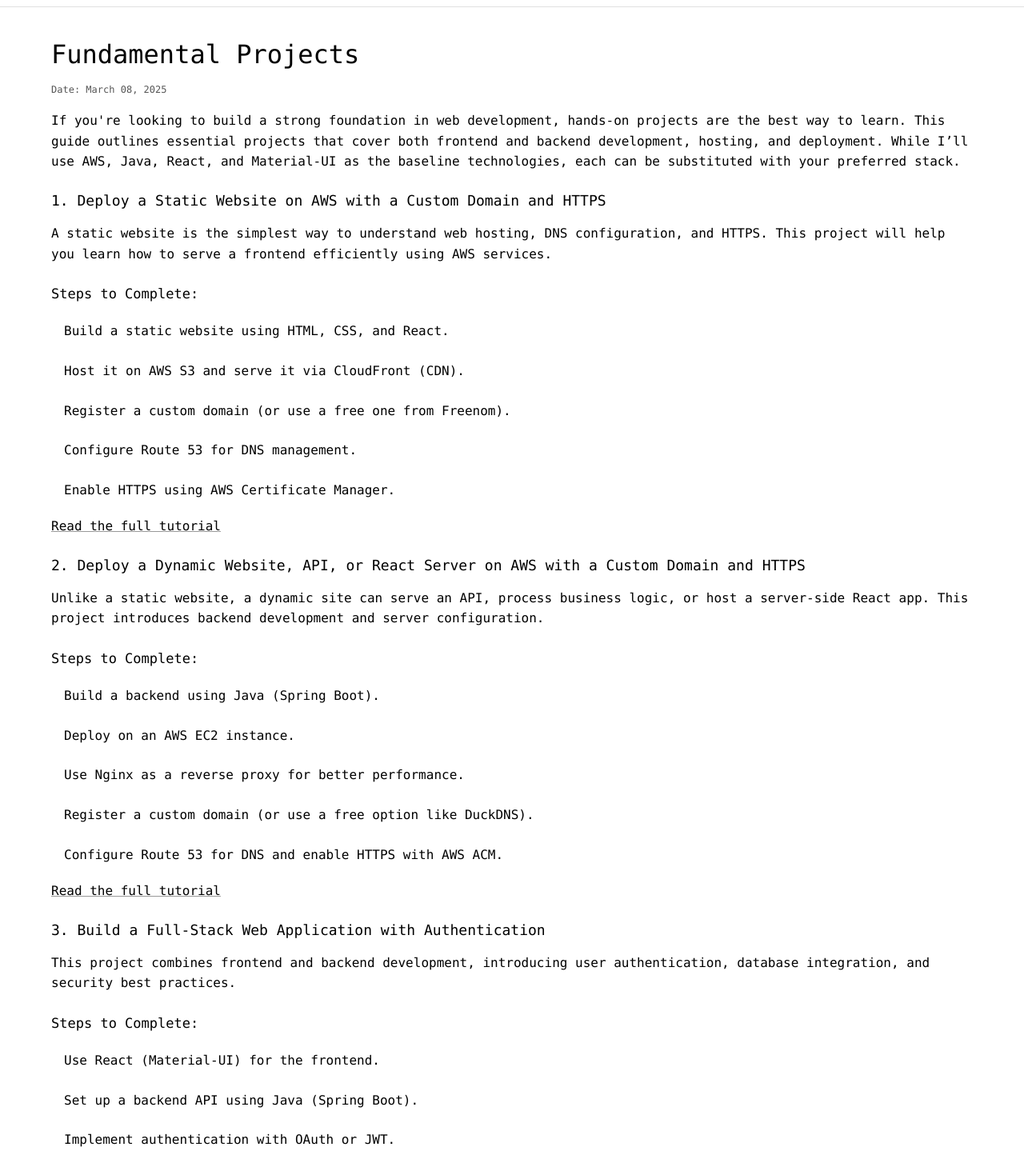
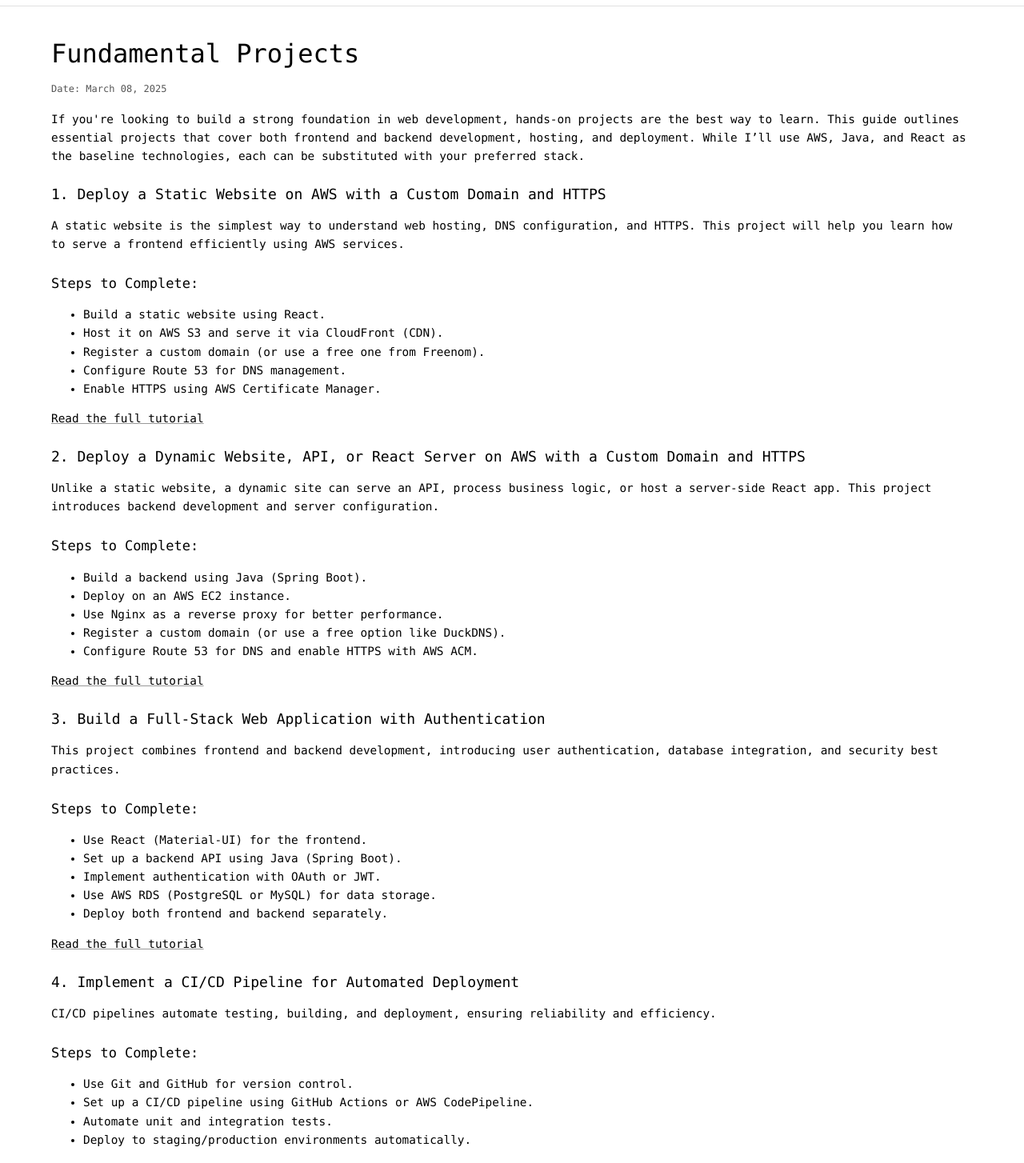
Before and after one commit to boller002/oller.io, a React (Create React App) app: page /blog/fundamental-projects in a window 1280 px wide. Shown: the part 80-1534 px from the top of the page at 80% size. Built offline with nearby package versions, Linux system fonts and the light colour scheme.

Commit message:
add static website blog post

```diff
--- a/src/App.js
+++ b/src/App.js
@@ -7,6 +7,7 @@
 import Home from "./pages/Home";
 import Blog from "./pages/Blog";
 import FundamentalProjects from "./pages/posts/FundamentalProjects";
+import StaticWebsite from "./pages/posts/StaticWebsite";
 import Todo from "./pages/posts/Todo";
 import Projects from "./pages/Projects";
 
@@ -18,6 +19,7 @@
         <Route path="/" element={<Home />} />
         <Route path="blog" element={<Blog />} />
         <Route path="blog/fundamental-projects" element={<FundamentalProjects />} />
+        <Route path="blog/static-website" element={<StaticWebsite />} />
         <Route path="projects" element={<Projects />} />
         <Route path="/blog/todo" element={<Todo />} />
       </Routes>
--- a/src/pages/Blog.js
+++ b/src/pages/Blog.js
@@ -19,10 +19,23 @@
           Date: March 08, 2025
         </Typography>
         <Typography variant="body1" paragraph sx={{ mt: 1 }}>
-          Projects new software engineers should complete to more strongly grasp a number of web development technologies.
+          In this post, I recommend projects that new software engineers should complete to more strongly grasp a number of web development technologies.
         </Typography>
       </Box>
-      {/* Add more blog posts here as you create them */}
+      <Box sx={{ mb: 2 }}>
+        <Typography variant="h5" gutterBottom>
+          <Link component={RouterLink} to="/blog/static-website" underline="hover">
+            Static Website
+          </Link>
+        </Typography>
+        <Typography variant="body2" sx={{ color: "text.secondary" }}>
+          Date: March 10, 2025
+        </Typography>
+        <Typography variant="body1" paragraph sx={{ mt: 1 }}>
+          In this post, I provide a high-level tutorial for building and hosting a static website in s3 served by a cloud distribution network (CDN).
+        </Typography>
+      </Box>
+
     </Container>
   );
 };
--- a/src/pages/posts/FundamentalProjects.js
+++ b/src/pages/posts/FundamentalProjects.js
@@ -1,6 +1,7 @@
 // src/pages/posts/FundamentalProjects.js
 import React from "react";
-import { Container, Typography, Box, List, ListItem, ListItemText, Link } from "@mui/material";
+import { Container, Typography, Box, List, ListItem, ListItemText, Link, ListItemIcon } from "@mui/material";
+import FiberManualRecordIcon from "@mui/icons-material/FiberManualRecord";
 
 const FundamentalProjects = () => {
   return (
@@ -13,7 +14,7 @@
           Date: March 08, 2025
         </Typography>
         <Typography variant="body1" sx={{ mt: 2 }}>
-          If you're looking to build a strong foundation in web development, hands-on projects are the best way to learn. This guide outlines essential projects that cover both frontend and backend development, hosting, and deployment. While I’ll use AWS, Java, React, and Material-UI as the baseline technologies, each can be substituted with your preferred stack.
+          If you're looking to build a strong foundation in web development, hands-on projects are the best way to learn. This guide outlines essential projects that cover both frontend and backend development, hosting, and deployment. While I’ll use AWS, Java, and React as the baseline technologies, each can be substituted with your preferred stack.
         </Typography>
 
         <Typography variant="h5" sx={{ mt: 3 }}>
@@ -24,14 +25,14 @@
         </Typography>
 
         <Typography variant="h6" sx={{ mt: 3 }}>Steps to Complete:</Typography>
-        <List>
-          <ListItem><ListItemText primary="Build a static website using HTML, CSS, and React." /></ListItem>
-          <ListItem><ListItemText primary="Host it on AWS S3 and serve it via CloudFront (CDN)." /></ListItem>
-          <ListItem><ListItemText primary="Register a custom domain (or use a free one from Freenom)." /></ListItem>
-          <ListItem><ListItemText primary="Configure Route 53 for DNS management." /></ListItem>
-          <ListItem><ListItemText primary="Enable HTTPS using AWS Certificate Manager." /></ListItem>
-        </List>
-        <Link href="/blog/todo">Read the full tutorial</Link>
+        <ul>
+          <li>Build a static website using React.</li>
+          <li>Host it on AWS S3 and serve it via CloudFront (CDN).</li>
+          <li>Register a custom domain (or use a free one from Freenom).</li>
+          <li>Configure Route 53 for DNS management.</li>
+          <li>Enable HTTPS using AWS Certificate Manager.</li>
+        </ul>
+        <Link href="/blog/static-website">Read the full tutorial</Link>
 
         <Typography variant="h5" sx={{ mt: 3 }}>
           2. Deploy a Dynamic Website, API, or React Server on AWS with a Custom Domain and HTTPS
@@ -41,13 +42,13 @@
         </Typography>
 
         <Typography variant="h6" sx={{ mt: 3 }}>Steps to Complete:</Typography>
-        <List>
-          <ListItem><ListItemText primary="Build a backend using Java (Spring Boot)." /></ListItem>
-          <ListItem><ListItemText primary="Deploy on an AWS EC2 instance." /></ListItem>
-          <ListItem><ListItemText primary="Use Nginx as a reverse proxy for better performance." /></ListItem>
-          <ListItem><ListItemText primary="Register a custom domain (or use a free option like DuckDNS)." /></ListItem>
-          <ListItem><ListItemText primary="Configure Route 53 for DNS and enable HTTPS with AWS ACM." /></ListItem>
-        </List>
+        <ul>
+          <li>Build a backend using Java (Spring Boot).</li>
+          <li>Deploy on an AWS EC2 instance.</li>
+          <li>Use Nginx as a reverse proxy for better performance.</li>
+          <li>Register a custom domain (or use a free option like DuckDNS).</li>
+          <li>Configure Route 53 for DNS and enable HTTPS with AWS ACM.</li>
+        </ul>
         <Link href="/blog/todo">Read the full tutorial</Link>
 
         <Typography variant="h5" sx={{ mt: 3 }}>
@@ -58,13 +59,13 @@
         </Typography>
 
         <Typography variant="h6" sx={{ mt: 3 }}>Steps to Complete:</Typography>
-        <List>
-          <ListItem><ListItemText primary="Use React (Material-UI) for the frontend." /></ListItem>
-          <ListItem><ListItemText primary="Set up a backend API using Java (Spring Boot)." /></ListItem>
-          <ListItem><ListItemText primary="Implement authentication with OAuth or JWT." /></ListItem>
-          <ListItem><ListItemText primary="Use AWS RDS (PostgreSQL or MySQL) for data storage." /></ListItem>
-          <ListItem><ListItemText primary="Deploy both frontend and backend separately." /></ListItem>
-        </List>
+        <ul>
+          <li>Use React (Material-UI) for the frontend.</li>
+          <li>Set up a backend API using Java (Spring Boot).</li>
+          <li>Implement authentication with OAuth or JWT.</li>
+          <li>Use AWS RDS (PostgreSQL or MySQL) for data storage.</li>
+          <li>Deploy both frontend and backend separately.</li>
+        </ul>
         <Link href="/blog/todo">Read the full tutorial</Link>
 
         <Typography variant="h5" sx={{ mt: 3 }}>
@@ -75,12 +76,12 @@
         </Typography>
 
         <Typography variant="h6" sx={{ mt: 3 }}>Steps to Complete:</Typography>
-        <List>
-          <ListItem><ListItemText primary="Use Git and GitHub for version control." /></ListItem>
-          <ListItem><ListItemText primary="Set up a CI/CD pipeline using GitHub Actions or AWS CodePipeline." /></ListItem>
-          <ListItem><ListItemText primary="Automate unit and integration tests." /></ListItem>
-          <ListItem><ListItemText primary="Deploy to staging/production environments automatically." /></ListItem>
-        </List>
+        <ul>
+          <li>Use Git and GitHub for version control.</li>
+          <li>Set up a CI/CD pipeline using GitHub Actions or AWS CodePipeline.</li>
+          <li>Automate unit and integration tests.</li>
+          <li>Deploy to staging/production environments automatically.</li>
+        </ul>
         <Link href="/blog/todo">Read the full tutorial</Link>
 
         <Typography variant="body1" sx={{ mt: 4 }}>
--- /dev/null
+++ b/src/pages/posts/StaticWebsite.js
@@ -0,0 +1,76 @@
+// src/pages/posts/StaticWebsite.js
+import React from "react";
+import { Container, Typography, Box, List, ListItem, ListItemText, Link, ListItemIcon } from "@mui/material";
+import FiberManualRecordIcon from "@mui/icons-material/FiberManualRecord";
+
+const StaticWebsite = () => {
+  return (
+    <Container sx={{ mt: 5 }}>
+      <Box>
+      <Typography variant="h2" sx={{ mb: 2 }}>
+          Static Website
+        </Typography>
+        <Typography variant="body2" sx={{ color: "text.secondary" }}>
+          Date: March 10, 2025
+        </Typography>
+        <Typography variant="body1" sx={{ mt: 2 }}>
+          Creating a static website using React and AWS is an essential skill for modern web developers. This guide covers building a React-based static website, generating static assets, and deploying it using AWS S3, CloudFront, and Route 53 for a custom domain with HTTPS.
+        </Typography>
+        <Typography variant="body1" sx={{ mt: 2 }}>
+          A static website consists of fixed content that does not change unless manually updated. These are ideal for blogs, documentation, portfolios, and landing pages where content does not need to be dynamically generated for each visitor. In contrast, a dynamic website includes server-side logic to generate content dynamically based on user interactions, database queries, or real-time updates. While dynamic sites are necessary for applications requiring user authentication, dashboards, or real-time interactions, many use cases can be effectively served with a static website, offering better performance, security, and cost-efficiency.
+        </Typography>
+
+        <Typography variant="h5" sx={{ mt: 3 }}>
+          1. Build a Static Website Using React
+        </Typography>
+        <Typography variant="body1" sx={{ mt: 2 }}>
+          If you're new to React, there are many tutorials available to help you build a simple React website. Use Create React App (CRA) to scaffold your project.
+        </Typography>
+
+        <Typography variant="h6" sx={{ mt: 3 }}>Steps to Complete:</Typography>
+        <ul>
+          <li>Initialize a React project using Create React App:</li>
+          <code>npx create-react-app my-static-site</code>
+          <li>Develop your website with React components.</li>
+          <li>Run <code>npm run build</code> to generate static assets.</li>
+        </ul>
+
+        <Typography variant="h5" sx={{ mt: 3 }}>
+          2. Deploy the Site to AWS S3 and Serve It with CloudFront
+        </Typography>
+        <Typography variant="body1" sx={{ mt: 2 }}>
+          Follow AWS's official guide for setting up an S3-hosted static website behind CloudFront with a custom domain and HTTPS.
+        </Typography>
+
+        <Typography variant="h6" sx={{ mt: 3 }}>Steps to Complete:</Typography>
+        <ul>
+          <li>Upload the <code>build</code> folder contents to an AWS S3 bucket.</li>
+          <li>Set up CloudFront as a CDN for faster delivery.</li>
+          <li>Create a certificate for HTTPS using AWS Certificate Manager.</li>
+          <li>Configure Route 53 to handle DNS resolution for your custom domain. Note that is is recommended to use Route53 as opposed to other domain registrars, as Route53 offers full functionality and works seamlessly with other AWS services.</li>
+        </ul>
+        <Link href="https://docs.aws.amazon.com/Route53/latest/DeveloperGuide/getting-started-cloudfront-overview.html" target="_blank">Read the AWS guide</Link>
+
+        <Typography variant="h5" sx={{ mt: 3 }}>
+          3. Fix CloudFront Subdirectory Access Issue
+        </Typography>
+        <Typography variant="body1" sx={{ mt: 2 }}>
+          Note that you should block all public access to your s3 bucket for added security. However, note that CloudFront does not automatically serve the correct index.html file for subdirectory paths. This leads to an AccessDenied error when visiting routes like <code>index.html/blog</code> directly instead of accessing them through <code>index.html</code>.
+        </Typography>
+
+        <Typography variant="h6" sx={{ mt: 3 }}>Solution:</Typography>
+        <ul>
+          <li>In CloudFront’s distribution settings, navigate to <code>Error Pages</code>.</li>
+          <li>Create a new custom error response for <code>403 - Access Denied</code>.</li>
+          <li>Set the response page to <code>/index.html</code> and the HTTP response code to <code>200</code>.</li>
+        </ul>
+
+        <Typography variant="body1" sx={{ mt: 4 }}>
+          By completing this project, you will have a fully deployed static website with a custom domain, HTTPS, and a properly configured CDN. This deployment process can be adapted for any static site, making it a valuable skill in web development.
+        </Typography>
+      </Box>
+    </Container>
+  );
+};
+
+export default StaticWebsite;
--- a/src/theme.js
+++ b/src/theme.js
@@ -41,7 +41,7 @@
       fontWeight: 400
     },
     body1: {
-      fontSize: "1rem",
+      fontSize: ".9rem",
       lineHeight: 1.6
     },
     body2: {
```
